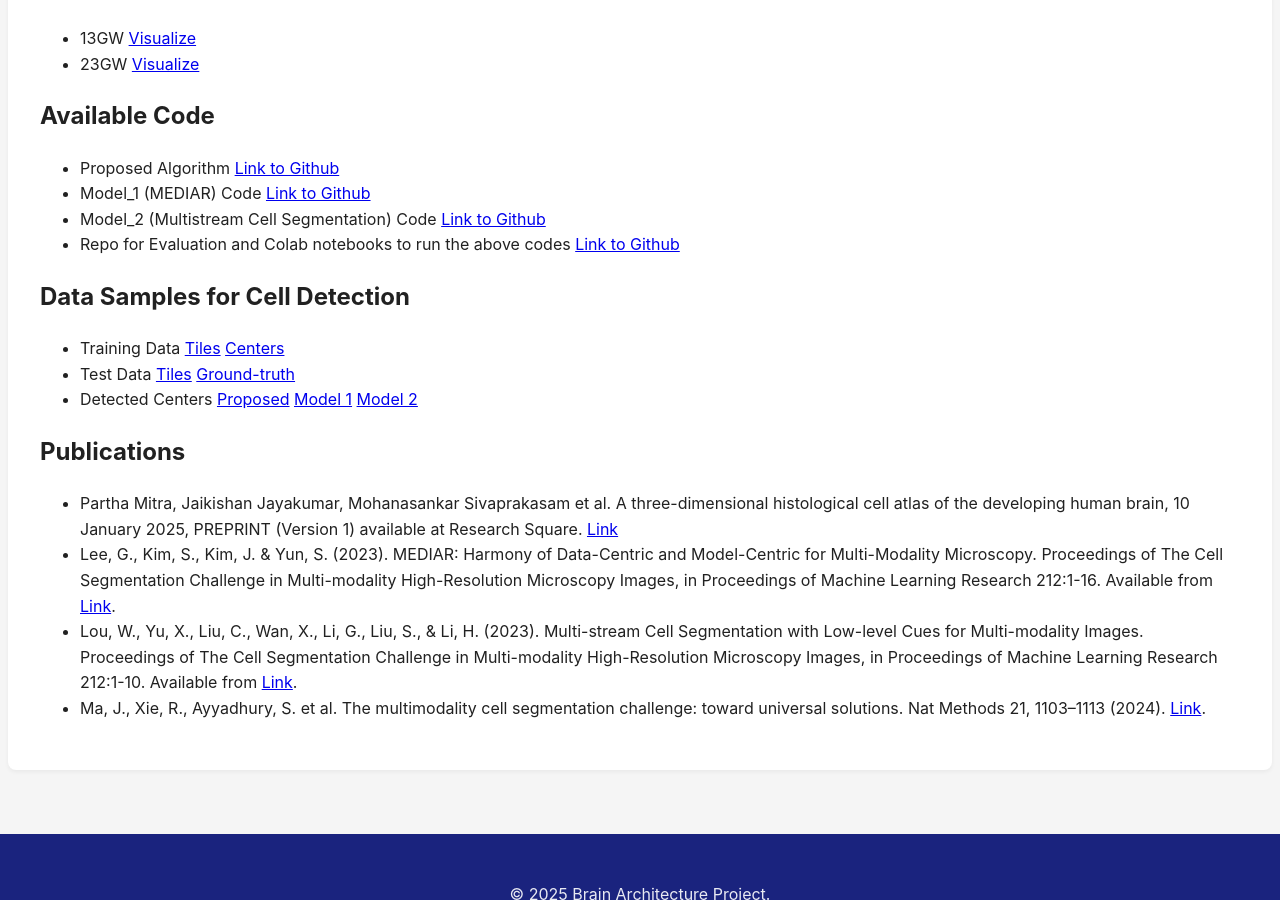
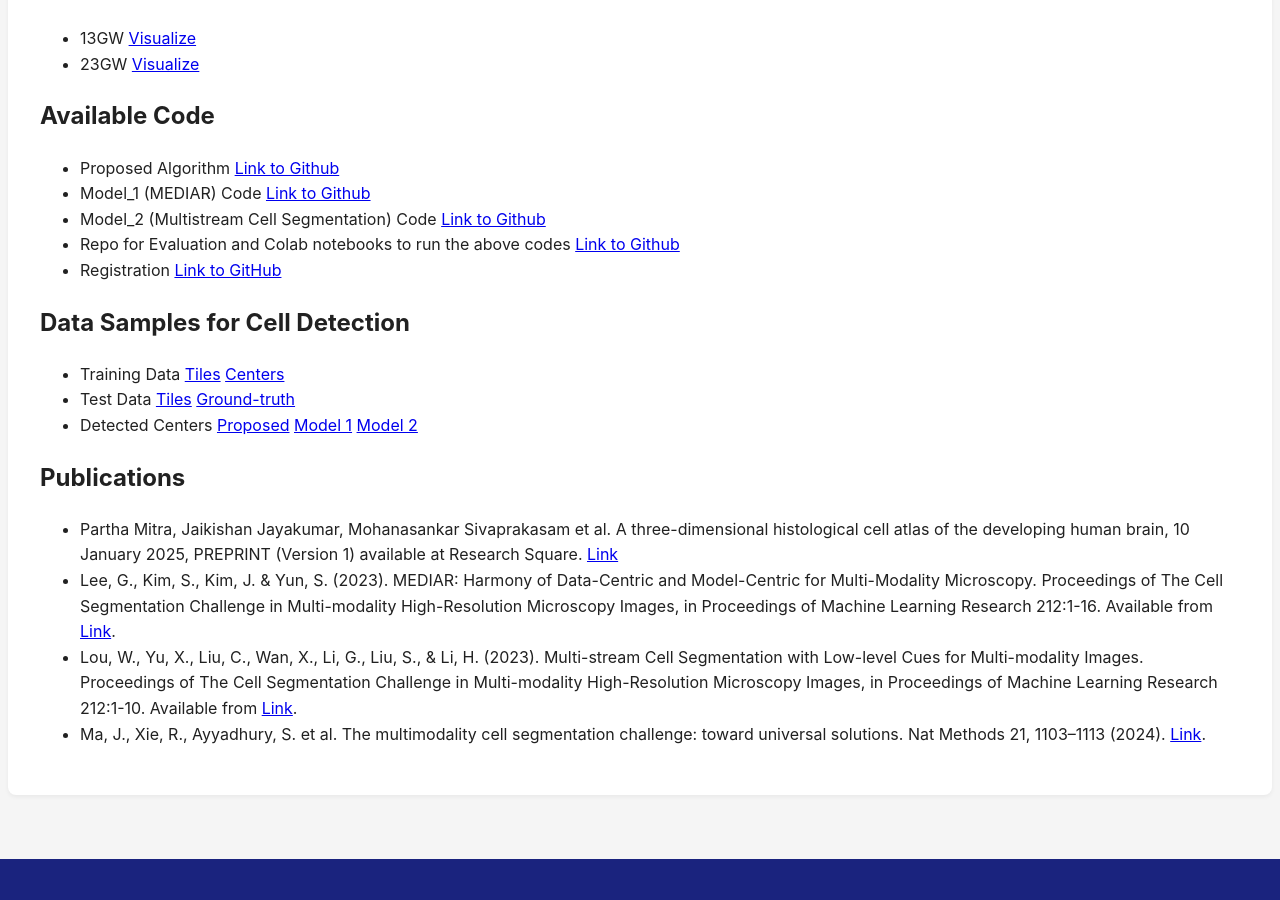
Before and after one commit to ppmitra/BAPDataAndCode, a Jekyll site: the page built from pages/humanDev.md, in a window 1280 px wide and 900 px high, scrolled down 714 px. Built offline with Jekyll 4.4.1, drawn with Linux system fonts in a browser that asks for light colours; comment, search, counter and statistics services are not loaded.

Commit message:
Update humanDev.md

```diff
--- a/pages/humanDev.md
+++ b/pages/humanDev.md
@@ -15,7 +15,7 @@ Resources for our Cell Detection and Data for the Human Developing Brain
 - Model_1 (MEDIAR) Code [Link to Github](https://github.com/samik1986/Mediar_4_devBrain)
 - Model_2 (Multistream Cell Segmentation) Code [Link to Github](https://github.com/samik1986/MultiStreamCellSeg_4_devBrain)
 - Repo for Evaluation and Colab notebooks to run the above codes [Link to Github](https://github.com/samik1986/3D_Developing_brain)
-
+- Registration [Link to GitHub](https://github.com/twardlab/emlddmm)
 
 ## Data Samples for Cell Detection
 - Training Data [Tiles](https://drive.google.com/drive/folders/1qrxYiWnAFq-FSSNSZLkM3BBh4WkL6Bm4?usp=sharing) [Centers](https://drive.google.com/drive/folders/1qigPdISRbKwwqrZrBr0pD3JiIIOJJyTH?usp=drive_link)
```
